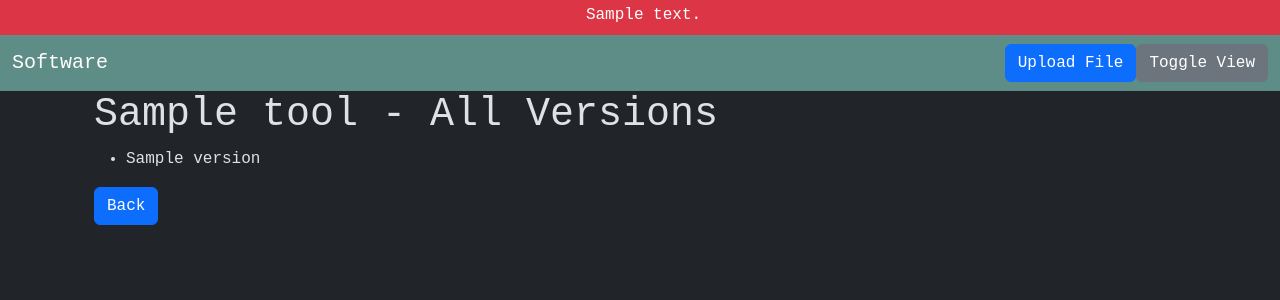
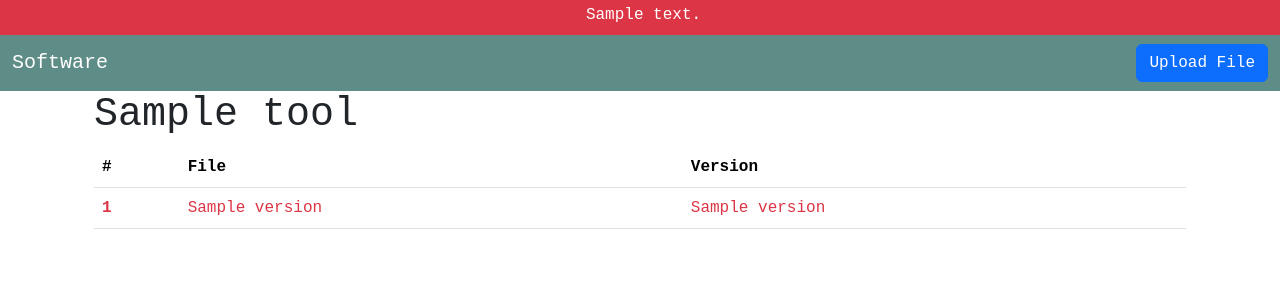
Before and after one commit to 10morgant/flask-file-browser, a Flask app: template software/boot/software/templates/all_versions.jinja2 in a window 1280 px wide. Shown: the top 300 px of the page. Run offline with Flask 3, Linux system fonts and the light colour scheme; the template is opened without the code that fills it: most values are stand-ins (such as "Sample title", 1, 10 or a date in 2020); style sheets or scripts are compiled from the project's sources; some libraries are stand-ins or nearby versions.

Commit message:
Add experimental software lister table

```diff
--- a/software/boot/software/app.py
+++ b/software/boot/software/app.py
@@ -1,6 +1,5 @@
 import argparse
 import os
-from pathlib import Path
 
 from flask import Flask, render_template, request, send_from_directory
 from werkzeug.utils import secure_filename
@@ -10,7 +9,8 @@ parser = argparse.ArgumentParser(
     description='File Browser Application',
     formatter_class=argparse.ArgumentDefaultsHelpFormatter
 )
-parser.add_argument('base', nargs='?', default=os.getcwd(), help='Base location to serve files from')
+parser.add_argument('base', nargs='?', default='/home/tim/Github/personal/file_browser/test/software/',
+                    help='Base location to serve files from')
 parser.add_argument('--port', type=int, default=5000, help='Port to run the Flask app on')
 parser.add_argument('--host', type=str, default='127.0.0.1', help='Host to run the Flask app on')
 parser.add_argument('--debug', action='store_true', help='Run the Flask app in debug mode')
@@ -19,8 +19,12 @@ parser.add_argument('--enable-new-folder', action='store_true', help='Enable new
 parser.add_argument('--notice-text', type=str, default='',
                     help='Text for the notice banner')
 args = parser.parse_args()
+args.base = '/home/tim/Github/personal/file_browser/test/'
+
+software_location = "software"
 
 app = Flask(__name__, template_folder='templates', static_folder='static')
+
 
 @app.route('/upload', methods=['POST'])
 def upload_file():
@@ -30,26 +34,47 @@ def upload_file():
     if file.filename == '':
         return 'No selected file', 400
 
-    name = request.form.get('name')
+    tool = request.form.get('tool')
     group = request.form.get('group')
     version = request.form.get('version')
+    name = request.form.get('name')
 
-    if not name or not group or not version:
-        return 'Missing name, group, or version', 400
+    if not tool or not group or not version:
+        return 'Missing tool, group, or version', 400
 
     base_location = args.base
-    upload_dir = os.path.join(base_location, 'test', group, name, version)
+    upload_dir = os.path.join(base_location, software_location, group, tool, version)
     os.makedirs(upload_dir, exist_ok=True)
 
-    filename = secure_filename(file.filename)
+    filename = secure_filename(file.filename) if not name else secure_filename(name)
     file.save(os.path.join(upload_dir, filename))
 
     return 'File uploaded successfully', 200
 
 
+def get_tool(group_name: str, group_path: str, tool_name: str) -> dict:
+    tool_path = os.path.join(group_path, tool_name)
+
+    if os.path.isdir(tool_path):
+        versions = []
+        for version_name in os.listdir(tool_path):
+            version_path = os.path.join(tool_path, version_name)
+            if os.path.isdir(version_path):
+                for file_name in os.listdir(version_path):
+                    versions.append({"display": f"{file_name} ({version_name})",
+                                     "name": file_name,
+                                     "version": version_name,
+                                     "link": f"{group_name}/{tool_name}/{version_name}/{file_name}"})
+        return {
+            'name': tool_name,
+            'versions': versions,
+            'version_count': len(versions)
+        }
+
+
 def get_groups():
     base_location = args.base
-    test_dir = os.path.join(base_location, 'test')
+    test_dir = os.path.join(base_location, software_location)
 
     if not os.path.exists(test_dir):
         return 'Directory not found', 404
@@ -63,18 +88,7 @@ def get_groups():
             for tool_name in os.listdir(group_path):
                 tool_path = os.path.join(group_path, tool_name)
                 if os.path.isdir(tool_path):
-                    versions = []
-                    for version_name in os.listdir(tool_path):
-                        version_path = os.path.join(tool_path, version_name)
-                        if os.path.isdir(version_path):
-                            for file_name in os.listdir(version_path):
-                                versions.append({"display": f"{file_name} ({version_name})",
-                                                 "link": f"{group_name}/{tool_name}/{version_name}/{file_name}"})
-                    tools.append({
-                        'name': tool_name,
-                        'versions': versions,
-                        'version_count': len(versions)
-                    })
+                    tools.append(get_tool(group_name, group_path, tool_name))
             groups.append({
                 'group': group_name,
                 'tools': tools,
@@ -88,25 +102,25 @@ def get_groups():
 @app.route('/view/<group>/<tool>', methods=['GET'])
 def show_all_versions(group, tool):
     base_location = args.base
-    tool_path = os.path.join(base_location, 'test', group, tool)
+    tool_path = os.path.join(base_location, software_location, group, tool)
 
     if not os.path.exists(tool_path):
         return 'Tool not found', 404
 
-    versions = []
-    for version_name in os.listdir(tool_path):
-        version_path = os.path.join(tool_path, version_name)
-        if os.path.isdir(version_path):
-            versions.append(version_name)
-
-    return render_template('all_versions.jinja2', group=group, tool=tool, versions=versions,
+    test_dir = os.path.join(base_location, software_location)
+    group_path = os.path.join(test_dir, group)
+    tool_data = get_tool(group, group_path, tool)
+    print(tool_data)
+    return render_template('all_versions.jinja2',
+                           group=group,
+                           tool=tool_data,
                            notice_text=args.notice_text)
 
 
 @app.route('/<group>/<tool>/<version>/<name>', methods=['GET'])
 def download_file(group, tool, version, name):
     base_location = args.base
-    file_path = os.path.join(base_location, 'test', group, tool, version, name)
+    file_path = os.path.join(base_location, software_location, group, tool, version, name)
 
     app.logger.debug(f"Download request for: {file_path}")
 
@@ -114,7 +128,8 @@ def download_file(group, tool, version, name):
         app.logger.debug("File not found")
         return 'File not found', 404
 
-    return send_from_directory(directory=os.path.dirname(file_path), path=os.path.basename(file_path), as_attachment=True)
+    return send_from_directory(directory=os.path.dirname(file_path), path=os.path.basename(file_path),
+                               as_attachment=True)
 
 
 @app.route('/home/', methods=['GET'])
@@ -122,6 +137,7 @@ def download_file(group, tool, version, name):
 def root(path="/"):
     base_location = args.base
     loc = os.path.join(base_location, path.lstrip('/'))
+    print(loc)
 
     groups = get_groups()
     return render_template('index.jinja2', path=path, groups=groups, notice_text=args.notice_text, all_groups=groups)
--- a/software/boot/software/templates/all_versions.jinja2
+++ b/software/boot/software/templates/all_versions.jinja2
@@ -3,13 +3,56 @@
 {% block title %}All Versions{% endblock %}
 
 {% block content %}
-<div class="container">
-    <h1>{{ tool }} - All Versions</h1>
-    <ul>
-        {% for version in versions %}
-        <li>{{ version }}</li>
-        {% endfor %}
-    </ul>
-    <a href="{{ url_for('root') }}" class="btn btn-primary">Back</a>
-</div>
+    <div class="container">
+        <h1>{{ tool.name }}</h1>
+
+        <table class="table">
+            <thead>
+            <tr>
+                <th scope="col">#</th>
+                <th scope="col">File</th>
+                <th scope="col">Version</th>
+            </tr>
+            </thead>
+            <tbody>
+
+            {% for version in tool.versions %}
+                {% set link_parts = version.link.split('/') %}
+                {% if link_parts|length == 4 %}
+                    <tr data-href="{{ url_for('download_file', group=link_parts[0], tool=link_parts[1], version=link_parts[2], name=link_parts[3]) }}">
+                        <th scope="row"> {{ loop.index }} </th>
+                        <td>
+                            <a href="{{ url_for('download_file', group=link_parts[0], tool=link_parts[1], version=link_parts[2], name=link_parts[3]) }}">
+                                {{ version.name }}
+                            </a>
+                        </td>
+                        <td>
+                            {{ version.version }}
+                        </td>
+                    </tr>
+                {% else %}
+                    <tr>
+                        <th scope="row" class="text-danger">{{ loop.index }}</th>
+                        <td class="text-danger">{{ version.name }}</td>
+                        <td>
+                            <a class="text-danger"
+                               href="{{ url_for('download_file', group=link_parts[0], tool=link_parts[1], version=link_parts[2], name=link_parts[3]) }}">
+                                {{ version.version }} </a>
+                        </td>
+                    </tr>
+                {% endif %}
+            {% endfor %}
+            </tbody>
+        </table>
+    </div>
+    <script>
+        document.addEventListener('DOMContentLoaded', function () {
+            const rows = document.querySelectorAll('tr[data-href]');
+            rows.forEach(row => {
+                row.addEventListener('click', function () {
+                    window.location.href = row.getAttribute('data-href');
+                });
+            });
+        });
+    </script>
 {% endblock %}
--- a/software/boot/software/templates/base.jinja2
+++ b/software/boot/software/templates/base.jinja2
@@ -1,5 +1,5 @@
 <!doctype html>
-<html lang="en" data-bs-theme="dark">
+<html lang="en">
 <head>
     <title>{% block title %}Software{% endblock %}</title>
     <link rel="stylesheet" href="{{ url_for('static', filename='css/bootstrap.min.css') }}"/>
@@ -13,7 +13,7 @@
 
         a {
             text-decoration: none;
-            color: white;
+            {#color: white;#}
         }
 
         .banner {
@@ -41,7 +41,7 @@
         }
 
         .accordion-item .accordion-button:hover {
-            background-color: #031633; /* Change this to your desired hover color */
+            background-color: #74b1ab; /* Change this to your desired hover color */
         }
 
         .accordion {
@@ -62,7 +62,7 @@
 {% endif %}
 <nav class="navbar">
     <div class="container-fluid">
-        <a class="navbar-brand text-white" href="/">Software</a>
+        <a class="navbar-brand text-white" href="/home">Software</a>
         <!-- Breadcrumb navigation -->
 
         <div class="d-flex">
@@ -71,7 +71,6 @@
             <button type="button" class="btn btn-primary" data-bs-toggle="modal" data-bs-target="#uploadFileModal">
                 Upload File
             </button>
-            <button id="toggleViewButton" class="btn btn-secondary">Toggle View</button>
         </div>
     </div>
 </nav>
@@ -157,13 +156,5 @@
 
 {% block scripts %}{% endblock %}
 
-<script>
-    document.getElementById('toggleViewButton').addEventListener('click', function () {
-        const view1 = document.getElementById('view1');
-        const view2 = document.getElementById('view2');
-        view1.classList.toggle('d-none');
-        view2.classList.toggle('d-none');
-    });
-</script>
 </body>
 </html>
```
Also changed, not shown: software/boot/software/templates/index.jinja2 (+5 -3 lines).
